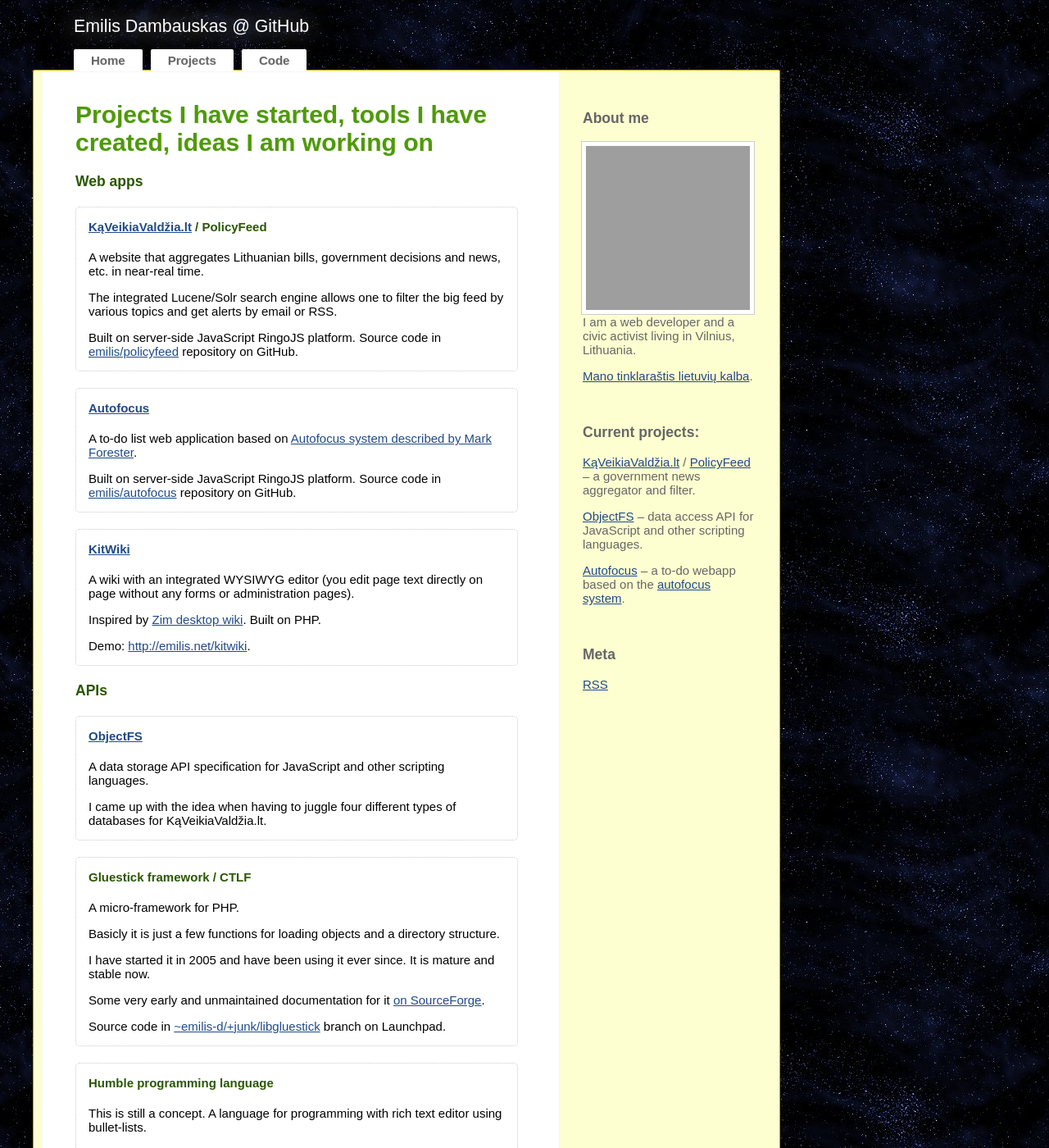
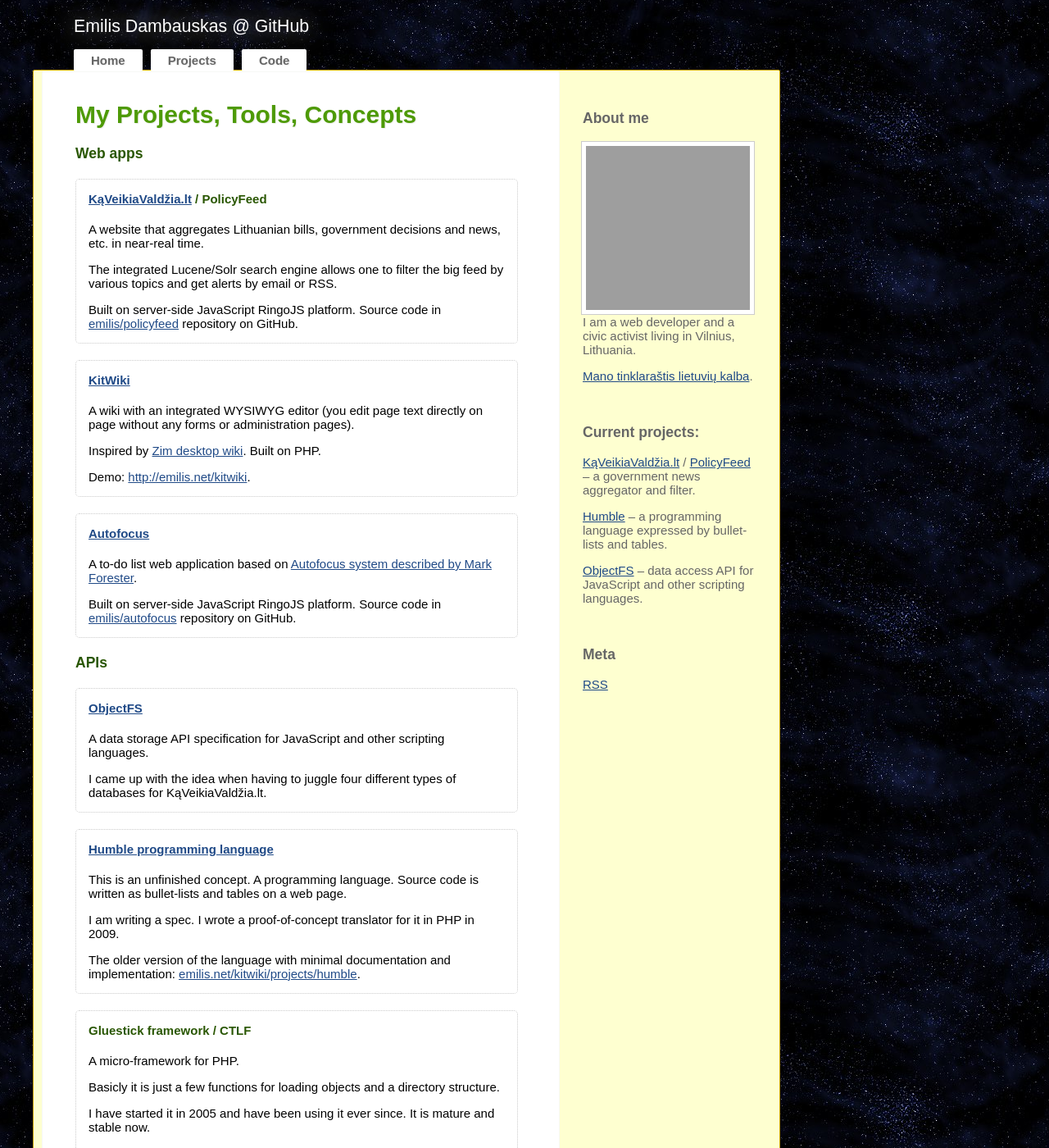
Before and after one commit to emilis/emilis.github.com, a Jekyll site: the page built from projects.html, in a window 1280 px wide and 1400 px high. Shown: the whole window at 82% size. Built offline with Jekyll 4.4.1, drawn with Linux system fonts in a browser that asks for light colours; a style sheet for code colours, icons or effects is not loaded; some of the changed text lies outside the part shown; grey boxes are pictures that could not be loaded.

Commit message:
Reorganizes project list.

```diff
--- a/_layouts/master.html
+++ b/_layouts/master.html
@@ -30,8 +30,8 @@
 
                 <h3>Current projects:</h3>
                 <p><a href="http://kaveikiavaldzia.lt/">KąVeikiaValdžia.lt</a> / <a href="http://github.com/emilis/policyfeed">PolicyFeed</a> &ndash; a government news aggregator and filter.</p>
+                <p><a href="/projects/humble.html">Humble</a> &ndash; a programming language expressed by bullet-lists and tables.</p>
                 <p><a href="http://objectfs.org/">ObjectFS</a> &ndash; data access API for JavaScript and other scripting languages.</p>
-                <p><a href="http://github.com/emilis/autofocus">Autofocus</a> &ndash; a to-do webapp based on the <a href="http://www.markforster.net/autofocus-index/">autofocus system</a>.</p>
                 <p>&nbsp;</p>
 
                 <h3>Meta</h3>
--- a/projects.html
+++ b/projects.html
@@ -1,8 +1,8 @@
 ---
 layout: master
-title: Projects, Tools, Ideas
+title: Projects, Tools, Concepts
 ---
-<h1>Projects I have started, tools I have created, ideas I am working on</h1>
+<h1>My Projects, Tools, Concepts</h1>
 
 <h3>Web apps</h3>
 
@@ -14,24 +14,31 @@
 </div>
 
 <div class="project">
-    <h4><a href="http://github.com/emilis/autofocus">Autofocus</a></h4>
-    <p>A to-do list web application based on <a href="http://www.markforster.net/autofocus-index/">Autofocus system described by Mark Forester</a>.</p>
-    <p>Built on server-side JavaScript RingoJS platform. Source code in <a href="http://github.com/emilis/autofocus">emilis/autofocus</a> repository on GitHub.</p>
-</div>
-
-<div class="project">
     <h4><a href="https://launchpad.net/kitwiki">KitWiki</a></h4>
     <p>A wiki with an integrated WYSIWYG editor (you edit page text directly on page without any forms or administration pages).</p>
     <p>Inspired by <a href="http://zim-wiki.org/">Zim desktop wiki</a>. Built on PHP.</p>
     <p>Demo: <a href="http://emilis.net/kitwiki/">http://emilis.net/kitwiki</a>.</p>
 </div>
 
+<div class="project">
+    <h4><a href="http://github.com/emilis/autofocus">Autofocus</a></h4>
+    <p>A to-do list web application based on <a href="http://www.markforster.net/autofocus-index/">Autofocus system described by Mark Forester</a>.</p>
+    <p>Built on server-side JavaScript RingoJS platform. Source code in <a href="http://github.com/emilis/autofocus">emilis/autofocus</a> repository on GitHub.</p>
+</div>
+
 <h3>APIs</h3>
 
- <div class="project">
+<div class="project">
     <h4><a href="http://objectfs.org/">ObjectFS</a></h4>
     <p>A data storage API specification for JavaScript and other scripting languages.</p>
     <p>I came up with the idea when having to juggle four different types of databases for KąVeikiaValdžia.lt.</p>
+</div>
+
+<div class="project">
+    <h4><a href="/projects/humble.html">Humble programming language</a></h4>
+    <p>This is an unfinished concept. A programming language. Source code is written as bullet-lists and tables on a web page.</p>
+    <p>I am writing a spec. I wrote a proof-of-concept translator for it in PHP in 2009.</p>
+    <p>The older version of the language with minimal documentation and implementation: <a href="http://emilis.net/kitwiki/projects/humble">emilis.net/kitwiki/projects/humble</a>.</p>
 </div>
 
 <div class="project">
@@ -41,13 +48,6 @@
     <p>I have started it in 2005 and have been using it ever since. It is mature and stable now.</p>
     <p>Some very early and unmaintained documentation for it <a href="http://ctlf.sourceforge.net/">on SourceForge</a>.</p>
     <p>Source code in <a href="https://code.launchpad.net/~emilis-d/+junk/libgluestick">~emilis-d/+junk/libgluestick</a> branch on Launchpad.</p>
-</div>
-
-<div class="project">
-    <h4>Humble programming language</h4>
-    <p>This is still a concept. A language for programming with rich text editor using bullet-lists.</p>
-    <p>I have started writing a spec and wrote a proof-of-concept translator in PHP.</p>
-    <p><a href="http://emilis.net/kitwiki/projects/humble">Some description of the language</a>.</p>
 </div>
 
 <h3>Tools and utilities</h3>
```
